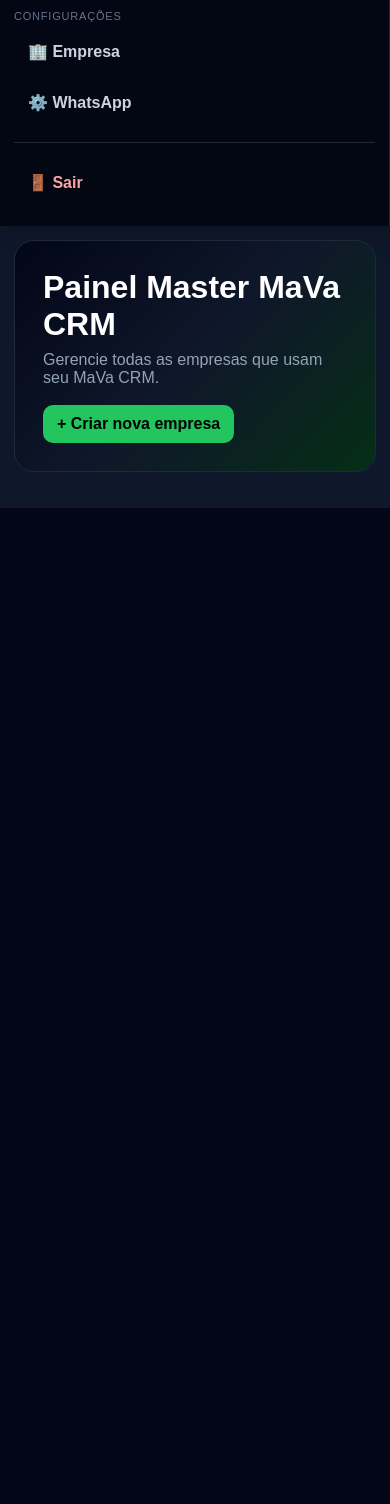
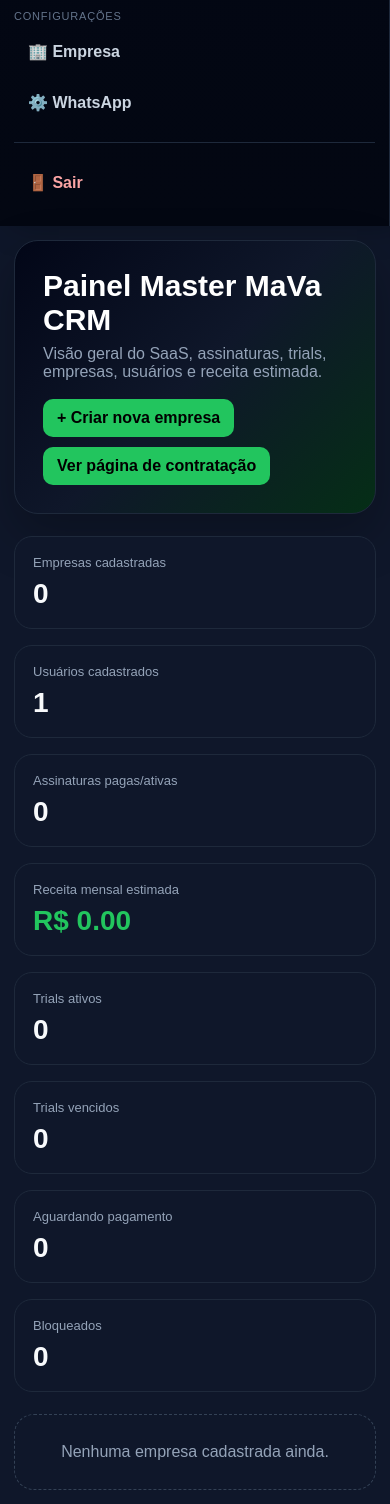
Before and after one commit to Mauricio3114/CRM360, a Flask app: page /master/ in a window 390 px wide. Shown: the part 911-2415 px from the top of the page. Before the commit the page ends 1419 px from the top, so only its background shows below. Run offline with Flask 3, Linux system fonts and the light colour scheme; a user stored in the database is signed in.

Commit message:
melhora painel master saas

```diff
--- a/app/templates/master_dashboard.html
+++ b/app/templates/master_dashboard.html
@@ -7,9 +7,57 @@
     .master-hero {
         background: linear-gradient(135deg, #020617, #0f172a, #052e16);
         border: 1px solid #1e293b;
-        border-radius: 20px;
+        border-radius: 24px;
         padding: 28px;
         margin-bottom: 22px;
+        box-shadow: 0 20px 50px rgba(0,0,0,.25);
+    }
+
+    .master-hero h1 {
+        margin: 0;
+        font-size: 30px;
+    }
+
+    .master-hero p {
+        color: #94a3b8;
+        margin: 8px 0 0;
+    }
+
+    .top-actions {
+        margin-top: 18px;
+        display: flex;
+        gap: 10px;
+        flex-wrap: wrap;
+    }
+
+    .saas-grid {
+        display: grid;
+        grid-template-columns: repeat(4, 1fr);
+        gap: 16px;
+        margin-bottom: 22px;
+    }
+
+    .saas-card {
+        background: #0f172a;
+        border: 1px solid #1e293b;
+        border-radius: 18px;
+        padding: 18px;
+    }
+
+    .saas-label {
+        color: #94a3b8;
+        font-size: 13px;
+        margin-bottom: 8px;
+    }
+
+    .saas-value {
+        color: #f8fafc;
+        font-size: 28px;
+        font-weight: 800;
+    }
+
+    .saas-money {
+        color: #22c55e;
     }
 
     .empresa-grid {
@@ -21,11 +69,13 @@
     .empresa-card {
         background: #111827;
         border: 1px solid #1e293b;
-        border-radius: 18px;
+        border-radius: 20px;
         padding: 22px;
         text-decoration: none;
         color: inherit;
         transition: .2s;
+        position: relative;
+        overflow: hidden;
     }
 
     .empresa-card:hover {
@@ -53,33 +103,113 @@
         border-radius: 999px;
         font-size: 12px;
         font-weight: bold;
-        margin-bottom: 12px;
+        margin-bottom: 8px;
+    }
+
+    .pill-trial {
+        background: rgba(59,130,246,.15);
+        color: #60a5fa;
+    }
+
+    .pill-pendente {
+        background: rgba(245,158,11,.15);
+        color: #fbbf24;
+    }
+
+    .pill-bloqueado {
+        background: rgba(239,68,68,.15);
+        color: #f87171;
     }
 
     .empresa-info {
         color: #cbd5e1;
         font-size: 14px;
-        line-height: 1.6;
+        line-height: 1.7;
     }
 
-    .top-actions {
-        margin-top: 18px;
+    .empty-state {
+        background: #0f172a;
+        border: 1px dashed #334155;
+        border-radius: 20px;
+        padding: 28px;
+        color: #94a3b8;
+        text-align: center;
+    }
+
+    @media (max-width: 1100px) {
+        .saas-grid,
+        .empresa-grid {
+            grid-template-columns: repeat(2, 1fr);
+        }
+    }
+
+    @media (max-width: 700px) {
+        .saas-grid,
+        .empresa-grid {
+            grid-template-columns: 1fr;
+        }
     }
 </style>
 
 <div class="master-hero">
-    <h1 style="margin:0;">Painel Master MaVa CRM</h1>
-    <p style="color:#94a3b8; margin:8px 0 0;">
-        Gerencie todas as empresas que usam seu MaVa CRM.
-    </p>
+    <h1>Painel Master MaVa CRM</h1>
+    <p>Visão geral do SaaS, assinaturas, trials, empresas, usuários e receita estimada.</p>
 
     <div class="top-actions">
         <a class="btn" href="{{ url_for('master.nova_empresa') }}">
             + Criar nova empresa
         </a>
+        <a class="btn" href="{{ url_for('contratacao.contratar') }}">
+            Ver página de contratação
+        </a>
     </div>
 </div>
 
+<div class="saas-grid">
+    <div class="saas-card">
+        <div class="saas-label">Empresas cadastradas</div>
+        <div class="saas-value">{{ resumo_saas.total_empresas }}</div>
+    </div>
+
+    <div class="saas-card">
+        <div class="saas-label">Usuários cadastrados</div>
+        <div class="saas-value">{{ resumo_saas.total_usuarios }}</div>
+    </div>
+
+    <div class="saas-card">
+        <div class="saas-label">Assinaturas pagas/ativas</div>
+        <div class="saas-value">{{ resumo_saas.assinaturas_pagas }}</div>
+    </div>
+
+    <div class="saas-card">
+        <div class="saas-label">Receita mensal estimada</div>
+        <div class="saas-value saas-money">
+            R$ {{ "%.2f"|format(resumo_saas.receita_mensal_estimada or 0) }}
+        </div>
+    </div>
+
+    <div class="saas-card">
+        <div class="saas-label">Trials ativos</div>
+        <div class="saas-value">{{ resumo_saas.trials_ativos }}</div>
+    </div>
+
+    <div class="saas-card">
+        <div class="saas-label">Trials vencidos</div>
+        <div class="saas-value">{{ resumo_saas.trials_vencidos }}</div>
+    </div>
+
+    <div class="saas-card">
+        <div class="saas-label">Aguardando pagamento</div>
+        <div class="saas-value">{{ resumo_saas.assinaturas_aguardando }}</div>
+    </div>
+
+    <div class="saas-card">
+        <div class="saas-label">Bloqueados</div>
+        <div class="saas-value">{{ resumo_saas.assinaturas_bloqueadas }}</div>
+    </div>
+</div>
+
+{% if cards %}
 <div class="empresa-grid">
     {% for item in cards %}
         <a class="empresa-card" href="{{ url_for('master.entrar_empresa', empresa_id=item.empresa.id) }}">
@@ -89,14 +219,40 @@
                 Plano {{ item.empresa.plano or "basico" }}
             </span>
 
+            {% if item.assinatura %}
+                {% if item.assinatura.status == "ativa" %}
+                    <span class="pill">Ativa</span>
+                {% elif item.assinatura.status == "trial" %}
+                    <span class="pill pill-trial">
+                        Trial
+                        {% if item.dias_trial is not none %}
+                            - {{ item.dias_trial }} dias
+                        {% endif %}
+                    </span>
+                {% elif item.assinatura.bloqueado_em %}
+                    <span class="pill pill-bloqueado">Bloqueada</span>
+                {% else %}
+                    <span class="pill pill-pendente">
+                        {{ item.assinatura.status }}
+                    </span>
+                {% endif %}
+            {% else %}
+                <span class="pill pill-pendente">Sem assinatura</span>
+            {% endif %}
+
             <div class="empresa-money">
-                R$ {{ "%.2f"|format(item.receita) }}
+                R$ {{ "%.2f"|format(item.receita or 0) }}
             </div>
 
             <div class="empresa-info">
                 Usuários: {{ item.total_usuarios }} / {{ item.empresa.limite_usuarios or 0 }}<br>
                 Leads: {{ item.total_leads }}<br>
-                WhatsApp pendentes: {{ item.mensagens_nao_lidas }}
+                WhatsApp pendentes: {{ item.mensagens_nao_lidas }}<br>
+
+                {% if item.assinatura %}
+                    Valor plano: R$ {{ "%.2f"|format(item.assinatura.valor or 0) }}<br>
+                    Cliente: {{ item.assinatura.nome_cliente }}
+                {% endif %}
             </div>
 
             <p style="color:#22c55e; margin-top:15px; font-weight:bold;">
@@ -105,4 +261,9 @@
         </a>
     {% endfor %}
 </div>
+{% else %}
+    <div class="empty-state">
+        Nenhuma empresa cadastrada ainda.
+    </div>
+{% endif %}
 {% endblock %}
```
Also changed, not shown: 1 other file.
